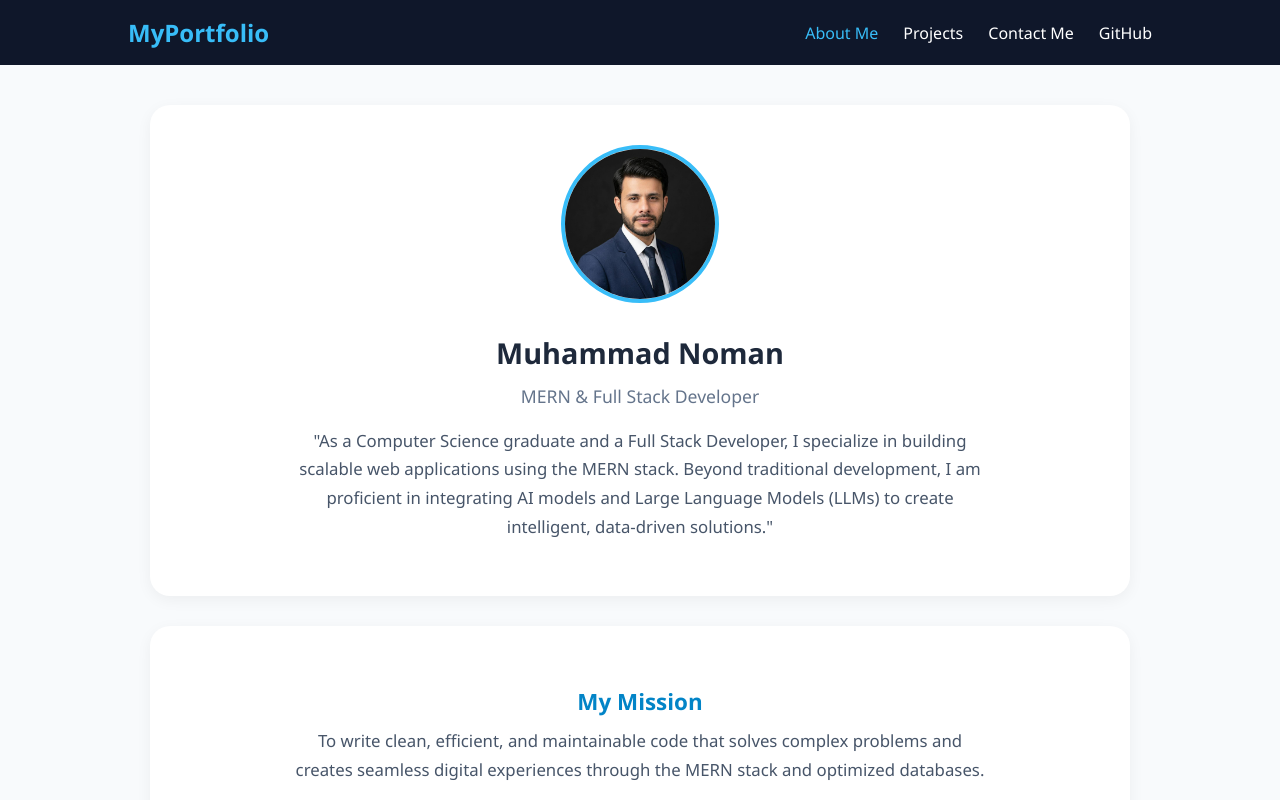
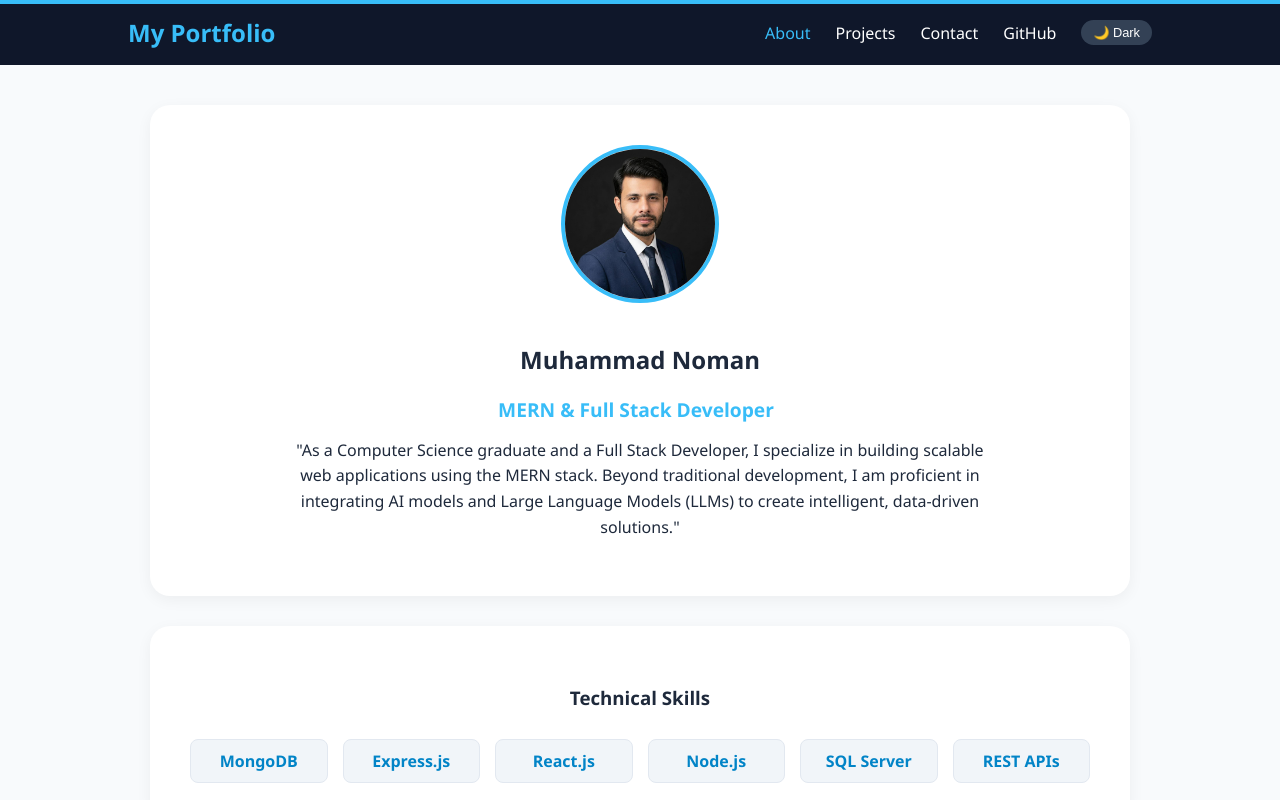
Before and after one commit to Muhammadnoman385/my_portfolio, a React (Vite) app: page / in a window 1280 px wide. Shown: the top 800 px of the page. Built offline with nearby package versions, Linux system fonts and the light colour scheme.

Commit message:
React code updated: projects section added

```diff
--- a/src/App.jsx
+++ b/src/App.jsx
@@ -1,8 +1,44 @@
-import React, { useState } from 'react';
+import React, { useState, useEffect } from 'react';
 
 function App() {
   const [currentPage, setCurrentPage] = useState('home');
   const [isMenuOpen, setIsMenuOpen] = useState(false);
+  const [isDarkMode, setIsDarkMode] = useState(false);
+  const [scrollWidth, setScrollWidth] = useState(0);
+
+  // Typing Effect Logic - Fixed for Accuracy
+  const [displayText, setDisplayText] = useState('');
+  const [index, setIndex] = useState(0);
+  const fullText = "MERN & Full Stack Developer";
+
+  // Reset typing when page changes
+  useEffect(() => {
+    setIndex(0);
+    setDisplayText('');
+  }, [currentPage]);
+
+  // Precise character-by-character typing
+  useEffect(() => {
+    if (index < fullText.length) {
+      const timeout = setTimeout(() => {
+        setDisplayText((prev) => prev + fullText.charAt(index));
+        setIndex((prev) => prev + 1);
+      }, 100);
+      return () => clearTimeout(timeout);
+    }
+  }, [index, currentPage]);
+
+  // Scroll Progress Logic
+  useEffect(() => {
+    const handleScroll = () => {
+      const winScroll = document.body.scrollTop || document.documentElement.scrollTop;
+      const height = document.documentElement.scrollHeight - document.documentElement.clientHeight;
+      const scrolled = (winScroll / height) * 100;
+      setScrollWidth(scrolled);
+    };
+    window.addEventListener('scroll', handleScroll);
+    return () => window.removeEventListener('scroll', handleScroll);
+  }, []);
 
   const handleNavClick = (page) => {
     setCurrentPage(page);
@@ -10,160 +46,144 @@ function App() {
   };
 
   return (
-    <div className="portfolio-app">
+    <div className={`portfolio-app ${isDarkMode ? 'dark-theme' : ''}`}>
       <style>{`
-        .portfolio-app { font-family: 'Segoe UI', sans-serif; margin: 0; background-color: #f8fafc; min-height: 100vh; color: #1e293b; display: flex; flex-direction: column; }
+        .portfolio-app { font-family: 'Segoe UI', sans-serif; margin: 0; background-color: #f8fafc; min-height: 100vh; color: #1e293b; display: flex; flex-direction: column; transition: 0.3s; }
+        .dark-theme { background-color: #0f172a; color: #f1f5f9; }
+        .dark-theme .card-container, .dark-theme .project-card, .dark-theme .contact-form { background-color: #1e293b; color: #f1f5f9; box-shadow: 0 4px 15px rgba(0,0,0,0.3); }
+        .dark-theme .skill-badge { background: #334155; color: #38bdf8; border-color: #475569; }
+        .dark-theme p { color: #cbd5e1; }
+        .dark-theme .contact-form input, .dark-theme .contact-form textarea { background: #334155; color: white; border-color: #475569; }
 
-        /* Navbar */
+        .progress-container { position: fixed; top: 0; z-index: 1000; width: 100%; height: 4px; background: transparent; }
+        .progress-bar { height: 4px; background: #38bdf8; width: ${scrollWidth}%; }
+
         .navbar { display: flex; justify-content: space-between; align-items: center; background: #0f172a; padding: 1rem 10%; color: white; position: sticky; top: 0; z-index: 100; }
         .logo { font-size: 1.5rem; font-weight: bold; color: #38bdf8; }
         .nav-links { display: flex; list-style: none; gap: 25px; margin: 0; align-items: center; }
-        .nav-links li { cursor: pointer; transition: 0.3s; }
+        .nav-links li { cursor: pointer; transition: 0.3s; font-weight: 500; }
         .nav-links li:hover, .nav-links li.active { color: #38bdf8; }
         .nav-links a { text-decoration: none; color: inherit; }
 
-        .menu-btn { display: none; background: none; border: none; color: white; font-size: 1.8rem; cursor: pointer; }
+        .theme-toggle { background: #334155; border: none; color: white; padding: 5px 12px; border-radius: 20px; cursor: pointer; font-size: 0.8rem; transition: 0.3s; }
+        .menu-btn { display: none; background: none; border: none; color: white; font-size: 1.5rem; cursor: pointer; }
 
-        /* Content Area */
         .content-area { padding: 40px 10%; flex: 1; }
-
-        /* Container Styling - Uniform Centering */
-        .card-container {
-          background: white;
-          padding: 40px;
-          border-radius: 20px;
-          box-shadow: 0 4px 15px rgba(0,0,0,0.05);
-          max-width: 900px;
-          margin: 0 auto 30px auto;
-          display: flex;
-          flex-direction: column;
-          align-items: center; /* Horizontally center everything inside */
-          text-align: center;   /* Center text for all headings and p */
-        }
+        .card-container { background: white; padding: 40px; border-radius: 20px; box-shadow: 0 4px 15px rgba(0,0,0,0.05); max-width: 900px; margin: 0 auto 30px auto; display: flex; flex-direction: column; align-items: center; text-align: center; transition: 0.3s; }
 
         .profile-img { width: 150px; height: 150px; border-radius: 50%; object-fit: cover; border: 4px solid #38bdf8; margin-bottom: 20px; }
+        .typing-text { color: #38bdf8; font-size: 1.2rem; font-weight: bold; border-right: 3px solid #38bdf8; animation: blink 0.7s infinite; padding-right: 5px; min-height: 1.5rem; }
+        @keyframes blink { 0%, 100% { border-color: transparent } 50% { border-color: #38bdf8 } }
 
-        /* Typography */
-        h2 { font-size: 1.8rem; margin: 10px 0; }
-        h3 { color: #0284c7; margin: 20px 0 10px 0; font-size: 1.4rem; font-weight: 600; }
-        p {
-          max-width: 700px;
-          line-height: 1.7;
-          color: #475569;
-          font-size: 1.05rem;
-          margin: 0 auto 15px auto;
-        }
+        .grid { display: grid; grid-template-columns: repeat(auto-fit, minmax(300px, 1fr)); gap: 25px; width: 100%; max-width: 1000px; margin: 20px auto; }
+        .project-card { background: white; padding: 25px; border-radius: 12px; border-left: 5px solid #38bdf8; box-shadow: 0 4px 6px rgba(0,0,0,0.05); display: flex; flex-direction: column; align-items: center; text-align: center; transition: 0.3s; }
+        .project-card img { width: 100%; max-height: 180px; object-fit: contain; margin-bottom: 15px; background: #f1f5f9; padding: 5px; border-radius: 8px; }
 
-        /* Projects Grid */
-        .grid { display: grid; grid-template-columns: repeat(auto-fit, minmax(300px, 1fr)); gap: 25px; margin-top: 30px; width: 100%; max-width: 1000px; margin-left: auto; margin-right: auto; }
-        .project-card { background: white; padding: 25px; border-radius: 12px; border-left: 5px solid #38bdf8; box-shadow: 0 4px 6px rgba(0,0,0,0.05); display: flex; flex-direction: column; align-items: center; text-align: center; }
-        .project-card img { width: 100%; max-height: 200px; object-fit: contain; margin-bottom: 15px; background: #f1f5f9; padding: 5px; border-radius: 8px; }
+        .skill-badge { background: #f1f5f9; color: #0284c7; padding: 10px; border-radius: 8px; font-weight: 600; border: 1px solid #e2e8f0; transition: 0.3s; }
+        .skill-badge:hover { background: #38bdf8; color: white; transform: translateY(-3px); }
 
-        /* Forms */
         .contact-form { max-width: 500px; width: 100%; margin: 0 auto; display: flex; flex-direction: column; gap: 15px; background: white; padding: 30px; border-radius: 15px; box-shadow: 0 10px 15px rgba(0,0,0,0.1); }
         .contact-form input, .contact-form textarea { padding: 12px; border: 1px solid #cbd5e1; border-radius: 8px; outline: none; font-family: inherit; }
 
-        .send-btn { background: #0284c7; color: white; border: none; padding: 12px 24px; border-radius: 8px; cursor: pointer; font-weight: bold; transition: 0.3s; display: inline-block; text-decoration: none; margin-top: 10px; }
+        .send-btn { background: #0284c7; color: white; border: none; padding: 12px 24px; border-radius: 8px; cursor: pointer; font-weight: bold; text-decoration: none; display: inline-block; transition: 0.3s; margin-top: 10px; }
         .send-btn:hover { background: #0369a1; transform: translateY(-2px); }
 
-        /* Mobile */
         @media (max-width: 768px) {
           .navbar { padding: 1rem 5%; }
           .menu-btn { display: block; }
-          .nav-links {
-            display: ${isMenuOpen ? 'flex' : 'none'};
-            flex-direction: column;
-            position: absolute;
-            top: 60px; left: 0; width: 100%;
-            background: #0f172a; padding: 20px 0; gap: 15px;
-          }
-          .card-container { padding: 30px 20px; }
+          .nav-links { display: ${isMenuOpen ? 'flex' : 'none'}; flex-direction: column; position: absolute; top: 60px; left: 0; width: 100%; background: #0f172a; padding: 20px 0; }
         }
-
         .fade-in { animation: fadeIn 0.6s ease-out; }
         @keyframes fadeIn { from { opacity: 0; transform: translateY(20px); } to { opacity: 1; transform: translateY(0); } }
       `}</style>
 
+      <div className="progress-container">
+        <div className="progress-bar"></div>
+      </div>
+
       <nav className="navbar">
-        <div className="logo">MyPortfolio</div>
-        <button className="menu-btn" onClick={() => setIsMenuOpen(!isMenuOpen)}>
-          {isMenuOpen ? '✕' : '☰'}
-        </button>
+        <div className="logo">My Portfolio</div>
+        <button className="menu-btn" onClick={() => setIsMenuOpen(!isMenuOpen)}>☰</button>
         <ul className="nav-links">
-          <li onClick={() => handleNavClick('home')} className={currentPage === 'home' ? 'active' : ''}>About Me</li>
+          <li onClick={() => handleNavClick('home')} className={currentPage === 'home' ? 'active' : ''}>About</li>
           <li onClick={() => handleNavClick('projects')} className={currentPage === 'projects' ? 'active' : ''}>Projects</li>
-          <li onClick={() => handleNavClick('contact')} className={currentPage === 'contact' ? 'active' : ''}>Contact Me</li>
+          <li onClick={() => handleNavClick('contact')} className={currentPage === 'contact' ? 'active' : ''}>Contact</li>
           <li><a href="https://github.com/Muhammadnoman385" target="_blank" rel="noopener noreferrer">GitHub</a></li>
+          <li>
+            <button className="theme-toggle" onClick={() => setIsDarkMode(!isDarkMode)}>
+              {isDarkMode ? '☀️ Light' : '🌙 Dark'}
+            </button>
+          </li>
         </ul>
       </nav>
 
       <div className="content-area">
         {currentPage === 'home' && (
           <div className="fade-in">
-            {/* Pehla Card: About Me */}
             <section className="card-container">
               <img src="/myimage.jpeg" alt="Profile" className="profile-img" />
               <h2>Muhammad Noman</h2>
-              <p style={{color: '#64748b', fontSize: '1.1rem', fontWeight: '500'}}>MERN & Full Stack Developer</p>
-              <p>
+              <div className="typing-text">{displayText}</div>
+              <p style={{maxWidth: '700px', textAlign: 'center', marginTop: '15px', lineHeight: '1.6'}}>
                 "As a Computer Science graduate and a Full Stack Developer, I specialize in building scalable web applications using the MERN stack. Beyond traditional development, I am proficient in integrating AI models and Large Language Models (LLMs) to create intelligent, data-driven solutions."
               </p>
             </section>
 
-            {/* Dusra Card: Mission & Vision */}
+            <section className="card-container">
+              <h3>Technical Skills</h3>
+              <div style={{ display: 'grid', gridTemplateColumns: 'repeat(auto-fit, minmax(120px, 1fr))', gap: '15px', width: '100%', marginTop: '10px' }}>
+                <div className="skill-badge">MongoDB</div>
+                <div className="skill-badge">Express.js</div>
+                <div className="skill-badge">React.js</div>
+                <div className="skill-badge">Node.js</div>
+                <div className="skill-badge">SQL Server</div>
+                <div className="skill-badge">REST APIs</div>
+              </div>
+            </section>
+
             <section className="card-container">
               <h3>My Mission</h3>
-              <p>
-                To write clean, efficient, and maintainable code that solves complex problems and creates seamless digital experiences through the MERN stack and optimized databases.
-              </p>
-
+              <p>To write clean, efficient, and maintainable code that solves complex problems and creates seamless digital experiences through the MERN stack and optimized databases.</p>
               <h3>My Vision</h3>
-              <p>
-                To build a future where software is not just functional but also intelligent, reliable, and capable of scaling to meet the world’s growing digital demands.
-              </p>
+              <p>To build a future where software is not just functional but also intelligent, reliable, and capable of scaling to meet the world’s growing digital demands.</p>
             </section>
           </div>
         )}
 
         {currentPage === 'projects' && (
-          <section className="fade-in">
-            <h1 style={{ textAlign: 'center', marginBottom: '2rem' }}>My Work</h1>
+          <div className="fade-in">
+            <h1 style={{textAlign: 'center', marginBottom: '20px'}}>My Projects</h1>
             <div className="grid">
               <div className="project-card">
                 <img src="/networking.png" alt="Banking Network" />
                 <h3>Intercity Banking Network</h3>
-                <p style={{ fontSize: '0.9rem', color: '#64748b', marginBottom: '15px' }}>
-                  A secure banking architecture using Router-on-a-Stick simulation.
-                </p>
-                <a href="https://github.com/Muhammadnoman385/Intercity-Bank-Networking" target="_blank" rel="noopener noreferrer" className="send-btn">View on GitHub</a>
+                <p>A secure banking architecture using Router-on-a-Stick simulation for efficient intercity data routing.</p>
+                <a href="https://github.com/Muhammadnoman385/Intercity-Bank-Networking" target="_blank" rel="noopener noreferrer" className="send-btn">View Code</a>
               </div>
-
               <div className="project-card">
                 <img src="/images/inventory-project.jpg" alt="Inventory System" />
                 <h3>Inventory System</h3>
-                <p style={{ fontSize: '0.9rem', color: '#64748b', marginBottom: '15px' }}>
-                  An automated management system built with React and SQL Server.
-                </p>
+                <p>An automated management system built with React and SQL Server for tracking stock and sales.</p>
                 <button className="send-btn">Coming Soon</button>
               </div>
             </div>
-          </section>
+          </div>
         )}
 
         {currentPage === 'contact' && (
-          <section className="fade-in">
-            <h1 style={{textAlign: 'center', marginBottom: '1.5rem'}}>Contact Me</h1>
+          <div className="fade-in">
+            <h1 style={{textAlign: 'center', marginBottom: '30px'}}>Contact Me</h1>
             <div className="contact-form">
-              <input type="text" placeholder="Aapka Naam" />
-              <input type="email" placeholder="Email Address" />
-              <textarea placeholder="Aapka Message" rows="5"></textarea>
+              <input type="text" placeholder="Your Name" />
+              <input type="email" placeholder="Your Email" />
+              <textarea placeholder="Your Message" rows="5"></textarea>
               <button className="send-btn">Send Message</button>
             </div>
-          </section>
+          </div>
         )}
       </div>
 
-      <footer style={{ textAlign: 'center', padding: '30px', background: '#f1f5f9' }}>
+      <footer style={{ textAlign: 'center', padding: '30px', background: isDarkMode ? '#1e293b' : '#f1f5f9' }}>
         <p>© 2026 | M.Noman </p>
       </footer>
     </div>
```
